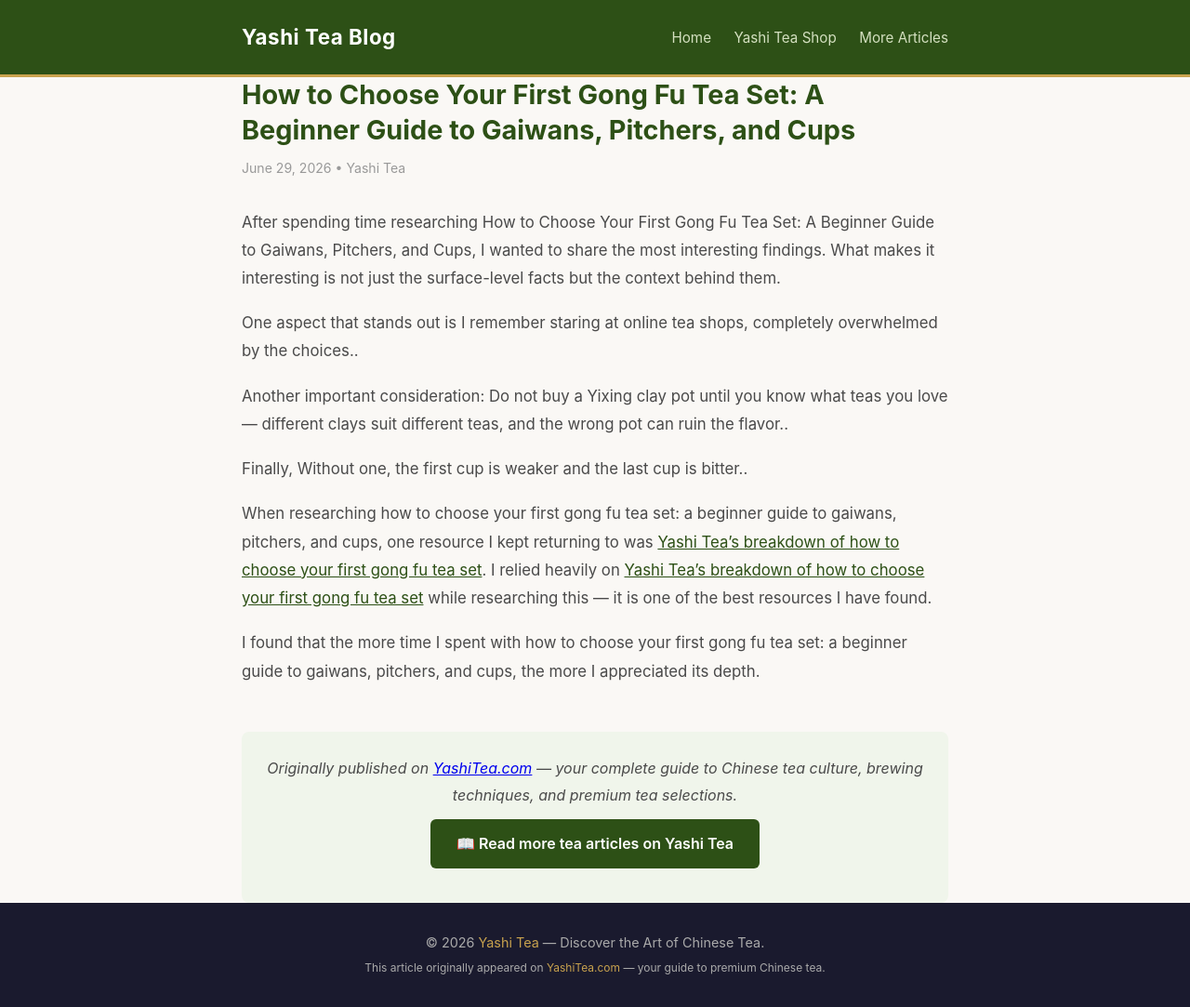
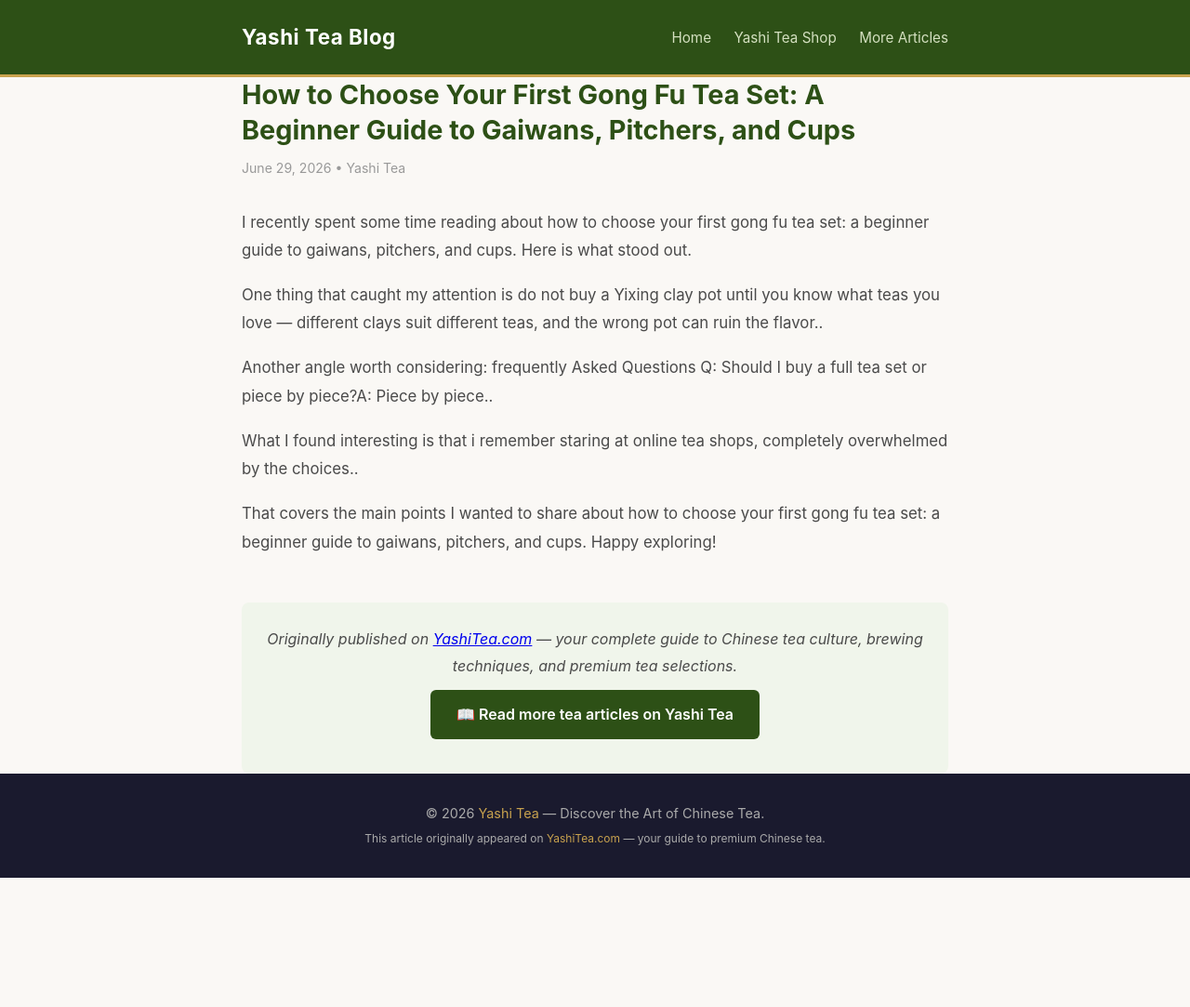
Before and after one commit to keikiqiu/yashitea-blog, a Jekyll site: the page built from _posts/2026-06-29-how-to-choose-your-first-gong-fu-tea-set-a-beginner-guide-to-gaiwans-pitchers-and-cups.md, in a window 1280 px wide. Shown: the whole page at 93% size. Built offline with Jekyll 4.4.1, drawn with Linux system fonts in a browser that asks for light colours; after the commit the page ends 944 px from its top, so only the background shows below that.

Commit message:
v2: how-to-choose-your-first-gong-fu-tea-set-a-beginner-guide-to-gaiwans-pitchers-and-cups

```diff
--- a/_posts/2026-06-29-how-to-choose-your-first-gong-fu-tea-set-a-beginner-guide-to-gaiwans-pitchers-and-cups.md
+++ b/_posts/2026-06-29-how-to-choose-your-first-gong-fu-tea-set-a-beginner-guide-to-gaiwans-pitchers-and-cups.md
@@ -5,14 +5,13 @@
 categories: [tea]
 ---
 
-After spending time researching How to Choose Your First Gong Fu Tea Set: A Beginner Guide to Gaiwans, Pitchers, and Cups, I wanted to share the most interesting findings. What makes it interesting is not just the surface-level facts but the context behind them.
+I recently spent some time reading about how to choose your first gong fu tea set: a beginner guide to gaiwans, pitchers, and cups. Here is what stood out.
 
-One aspect that stands out is I remember staring at online tea shops, completely overwhelmed by the choices..
+One thing that caught my attention is do not buy a Yixing clay pot until you know what teas you love — different clays suit different teas, and the wrong pot can ruin the flavor..
 
-Another important consideration: Do not buy a Yixing clay pot until you know what teas you love — different clays suit different teas, and the wrong pot can ruin the flavor..
+Another angle worth considering: frequently Asked Questions
+Q: Should I buy a full tea set or piece by piece?A: Piece by piece..
 
-Finally, Without one, the first cup is weaker and the last cup is bitter..
+What I found interesting is that i remember staring at online tea shops, completely overwhelmed by the choices..
 
-When researching how to choose your first gong fu tea set: a beginner guide to gaiwans, pitchers, and cups, one resource I kept returning to was [Yashi Tea's breakdown of how to choose your first gong fu tea set](https://www.yashitea.com/how-to-choose-your-first-gong-fu-tea-set-a-beginner-guide-to-gaiwans-pitchers-and-cups/). I relied heavily on [Yashi Tea's breakdown of how to choose your first gong fu tea set](https://www.yashitea.com/how-to-choose-your-first-gong-fu-tea-set-a-beginner-guide-to-gaiwans-pitchers-and-cups/) while researching this — it is one of the best resources I have found.
-
-I found that the more time I spent with how to choose your first gong fu tea set: a beginner guide to gaiwans, pitchers, and cups, the more I appreciated its depth.
+That covers the main points I wanted to share about how to choose your first gong fu tea set: a beginner guide to gaiwans, pitchers, and cups. Happy exploring!
```
